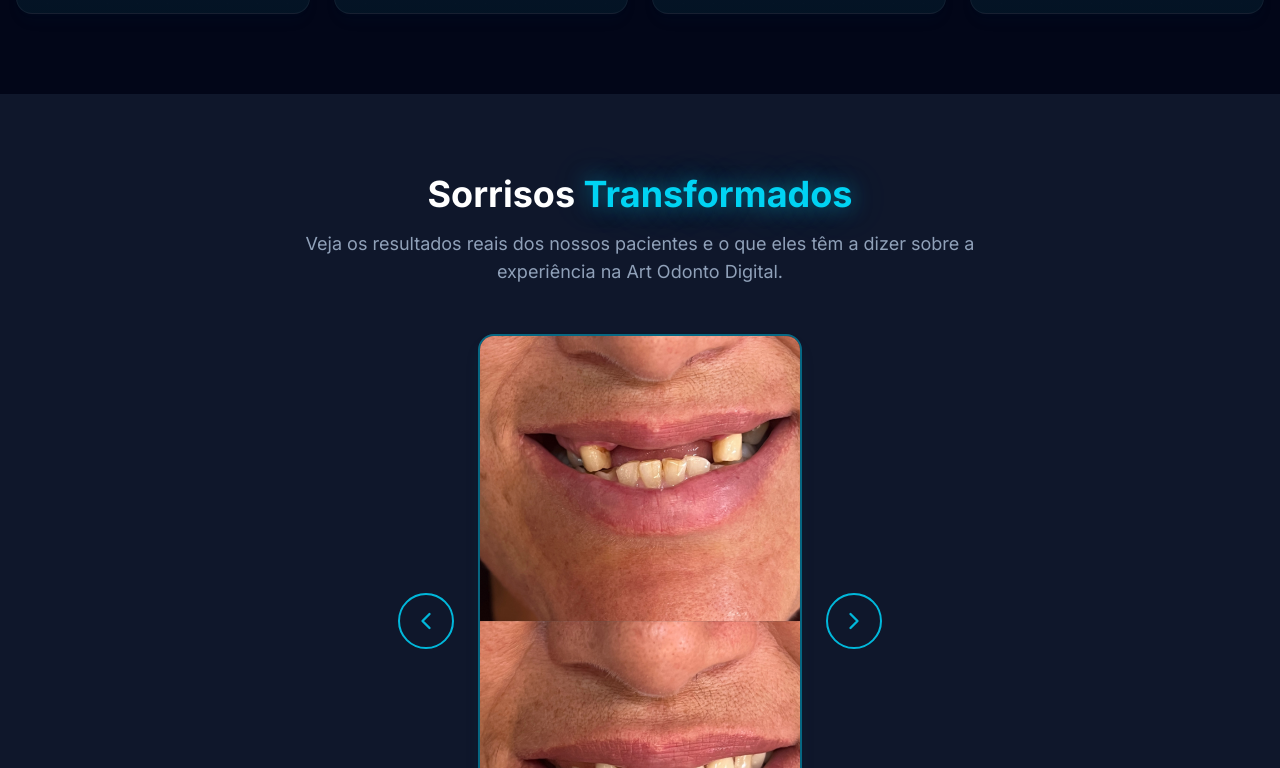
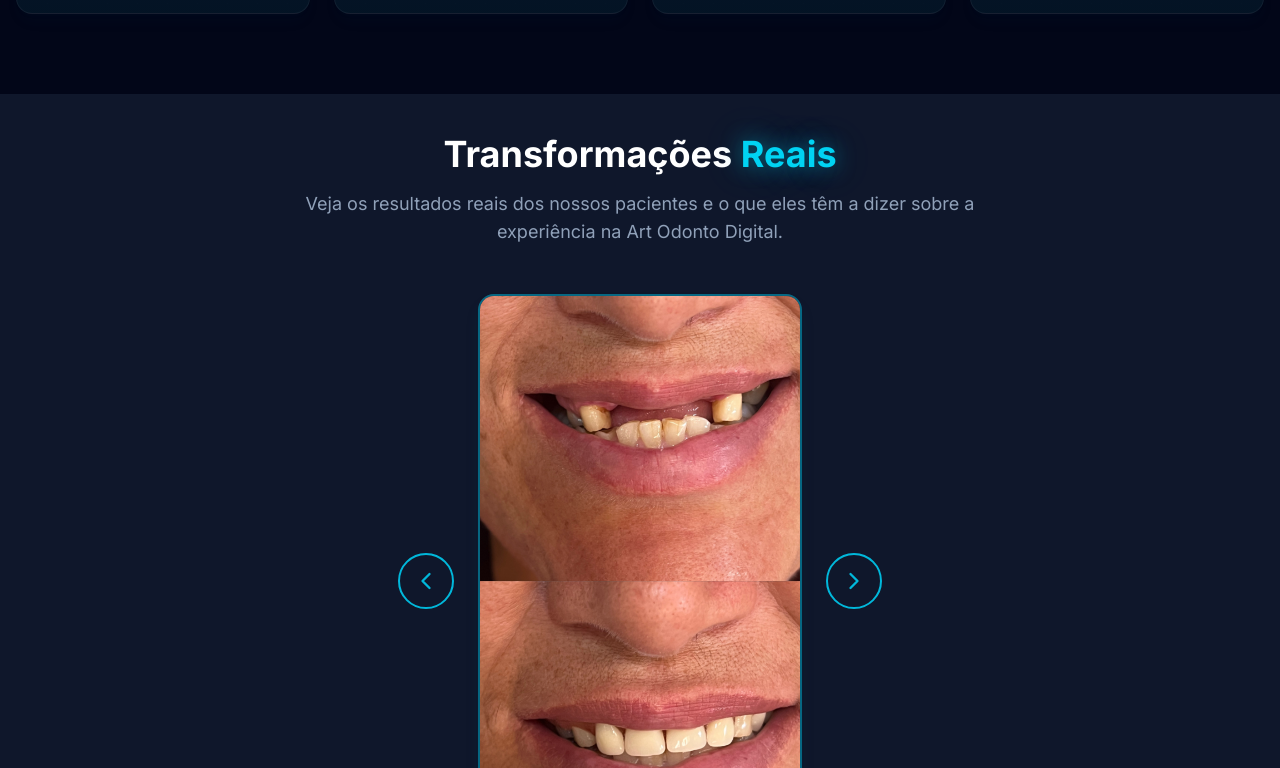
Before and after one commit to luisfelipesb9/lp-art-odonto-digital-antigravity, a Next.js app: page / in a window 1280 px wide. Shown: the part 1352-2120 px from the top of the page. Built offline with nearby package versions, Linux system fonts and the light colour scheme.

Commit message:
final-final

```diff
--- a/src/app/layout.tsx
+++ b/src/app/layout.tsx
@@ -27,9 +27,9 @@ export const metadata: Metadata = {
     "art odonto digital",
   ],
   icons: {
-    icon: "/logo.jpg",
-    shortcut: "/logo.jpg",
-    apple: "/logo.jpg",
+    icon: "/logo-fav.png",
+    shortcut: "/logo-fav.png",
+    apple: "/logo-fav.png",
   },
   openGraph: {
     title: "Art Odonto Digital | Conquiste o Sorriso dos Sonhos",
--- a/src/components/SocialProof.tsx
+++ b/src/components/SocialProof.tsx
@@ -47,7 +47,7 @@ export default function SocialProof() {
     };
 
     return (
-        <section className="py-20 bg-slate-900">
+        <section className="pt-10 pb-20 bg-slate-900">
             <div className="container mx-auto px-4">
                 {/* Section Header */}
                 <motion.div
@@ -58,7 +58,7 @@ export default function SocialProof() {
                     className="text-center mb-12"
                 >
                     <h2 className="text-3xl sm:text-4xl font-bold mb-4 text-white">
-                        Sorrisos <span className="text-cyan-400 text-shadow-glow">Transformados</span>
+                        Transformações <span className="text-cyan-400 text-shadow-glow">Reais</span>
                     </h2>
                     <p className="text-slate-400 max-w-2xl mx-auto text-lg">
                         Veja os resultados reais dos nossos pacientes e o que eles têm a
```
Also changed, not shown: public/logo-fav.png (added).
